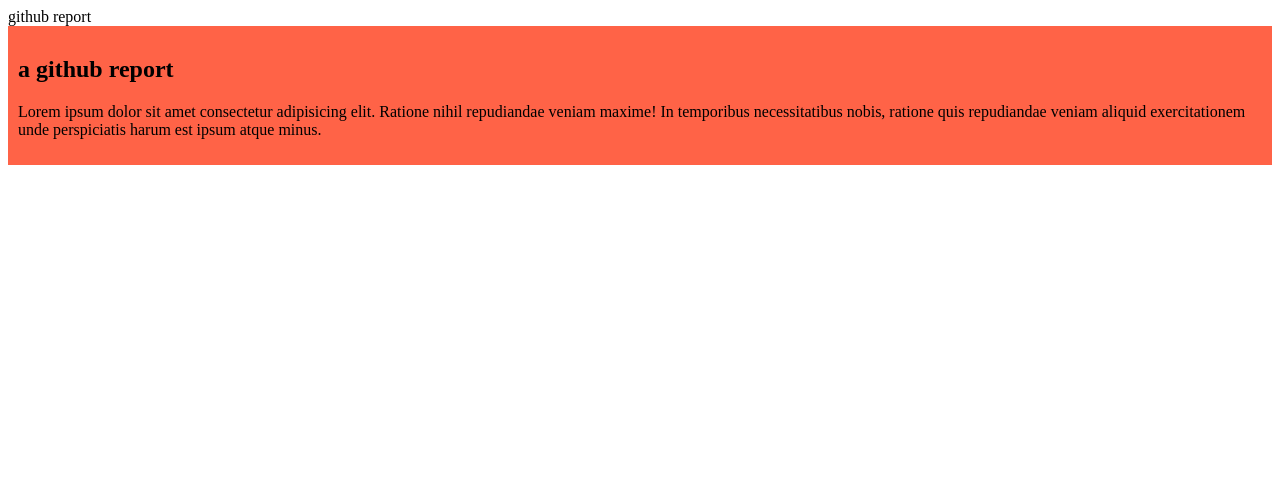
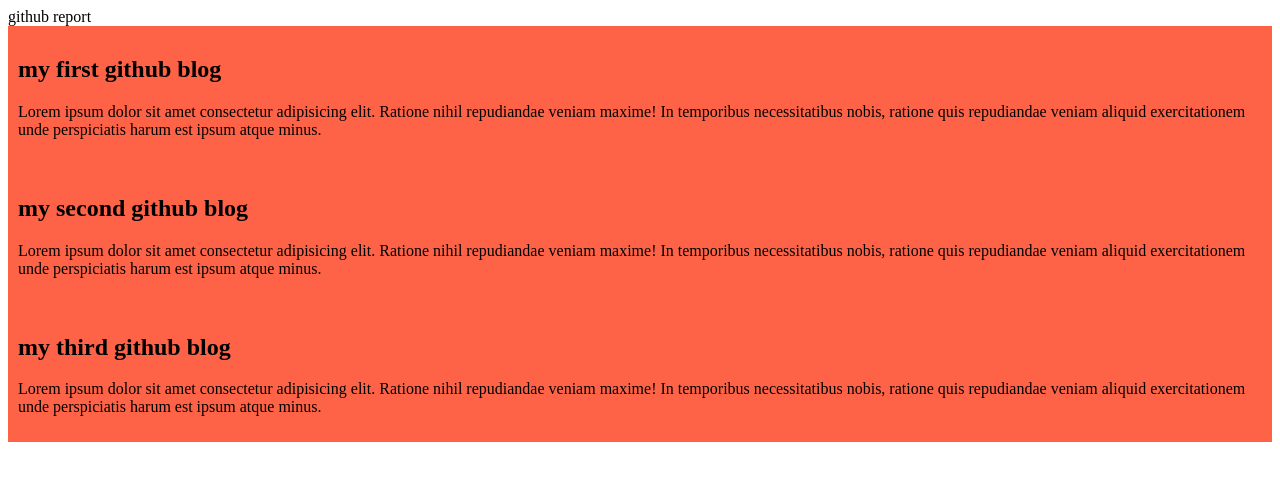
Before and after one commit to iatoha/my-first-github-report, a plain HTML site: page index2.html in a window 1280 px wide. Drawn offline with Linux system fonts and the light colour scheme; files that its build step writes are made by us from their sources.

Commit message:
this is second blog in github

```diff
--- a/index2.html
+++ b/index2.html
@@ -4,12 +4,20 @@
     <meta charset="UTF-8">
     <meta name="viewport" content="width=device-width, initial-scale=1.0">
     <title>My first github report</title>
-    <link rel="stylesheet" href="blog.css">
+    <link rel="stylesheet" href="styles/blog.css">
 <body>
     github report
 </body>
 <div>
-    <h2>a github report</h2>
+    <h2>my first github blog</h2>
+    <p>Lorem ipsum dolor sit amet consectetur adipisicing elit. Ratione nihil repudiandae veniam maxime! In temporibus necessitatibus nobis, ratione quis repudiandae veniam aliquid exercitationem unde perspiciatis harum est ipsum atque minus.</p>
+</div>
+<div>
+    <h2>my second github blog</h2>
+    <p>Lorem ipsum dolor sit amet consectetur adipisicing elit. Ratione nihil repudiandae veniam maxime! In temporibus necessitatibus nobis, ratione quis repudiandae veniam aliquid exercitationem unde perspiciatis harum est ipsum atque minus.</p>
+</div>
+<div>
+    <h2>my third github blog</h2>
     <p>Lorem ipsum dolor sit amet consectetur adipisicing elit. Ratione nihil repudiandae veniam maxime! In temporibus necessitatibus nobis, ratione quis repudiandae veniam aliquid exercitationem unde perspiciatis harum est ipsum atque minus.</p>
 </div>
 </html>
```
